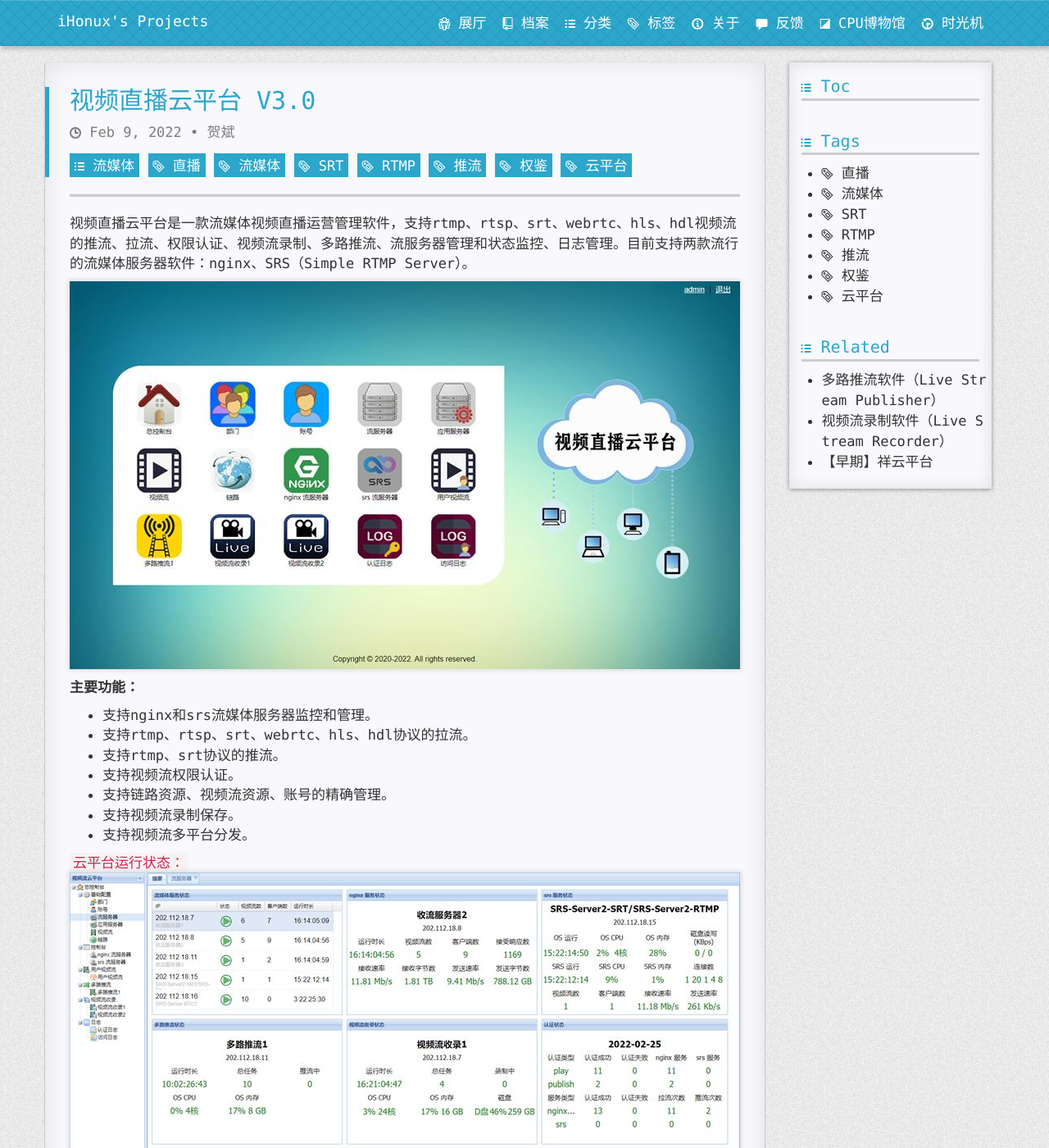
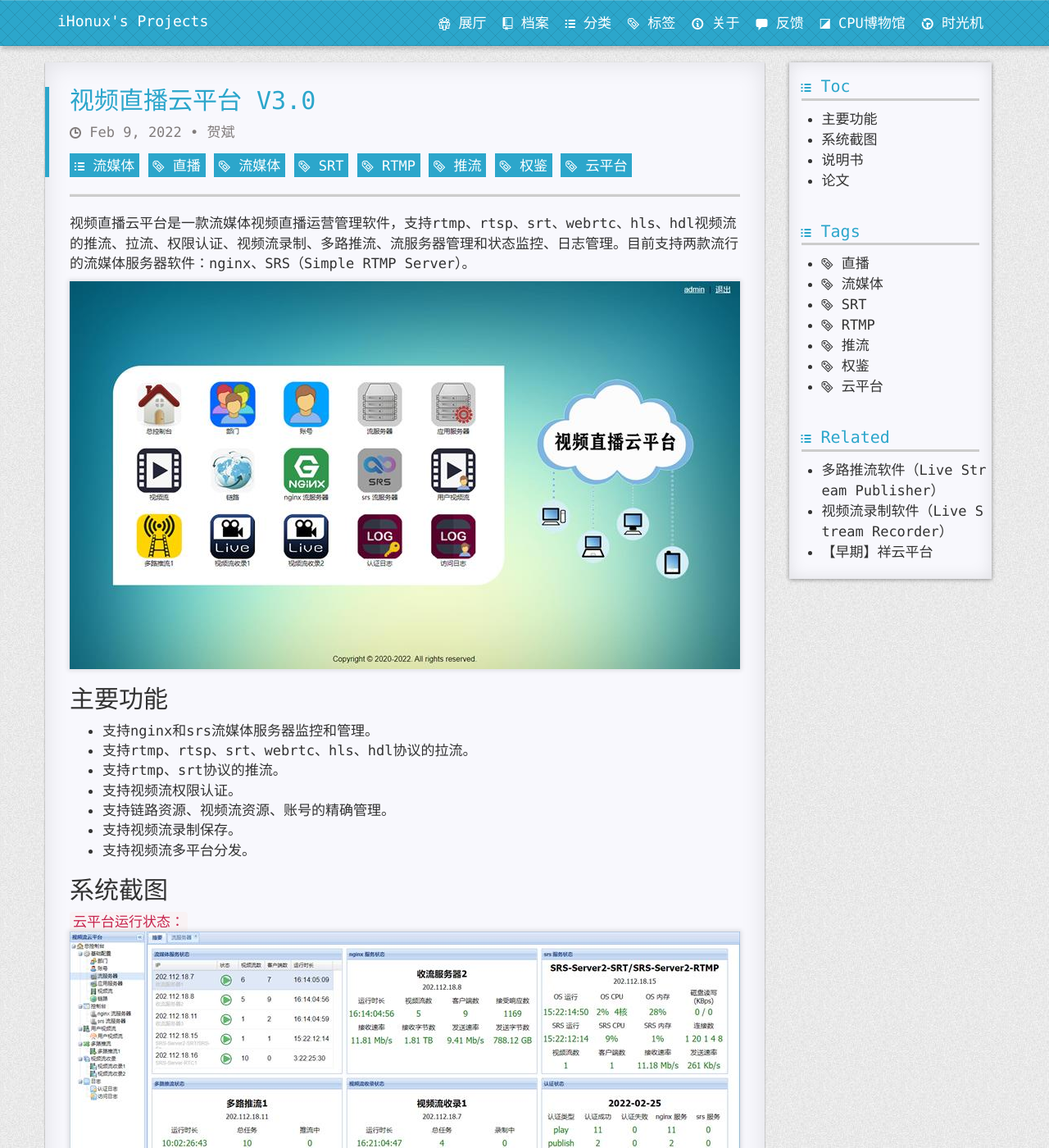
Before and after one commit to fxrj/fxrj.github.io, a Jekyll site: the page built from _posts/2022-02-09-x-cloud-30.md, in a window 1280 px wide and 1400 px high. Shown: the whole window at 82% size. Built offline with Jekyll 4.4.1, drawn with Linux system fonts in a browser that asks for light colours; nearby versions of some CDN libraries; comment, search, counter and statistics services are not loaded.

Commit message:
Update 2022-02-09-x-cloud-30.md

```diff
--- a/_posts/2022-02-09-x-cloud-30.md
+++ b/_posts/2022-02-09-x-cloud-30.md
@@ -15,7 +15,7 @@ categories: 流媒体
     <img src="{{'/small/视频直播云平台V3.0.jpg' | prepend: site.imgrepo }}" alt="视频直播云平台 V3.0" />
 </a>
 
-**主要功能：**
+## 主要功能
 
 - 支持nginx和srs流媒体服务器监控和管理。
 - 支持rtmp、rtsp、srt、webrtc、hls、hdl协议的拉流。
@@ -24,6 +24,8 @@ categories: 流媒体
 - 支持链路资源、视频流资源、账号的精确管理。
 - 支持视频流录制保存。
 - 支持视频流多平台分发。
+
+## 系统截图
 
 `云平台运行状态：`<br/>
 <a data-fancybox="gallery" href="{{'/视频直播云平台V3.0-摘要.png' | prepend: site.imgrepo }}">
@@ -35,9 +37,11 @@ categories: 流媒体
     <img src="{{'/small/视频直播云平台V3.0-用户视频流.jpg' | prepend: site.imgrepo }}" alt="视频直播云平台-用户视频流" />
 </a>
 
----
+## 说明书
 
 [视频直播云平台V3.0说明书][说明书]
+
+## 论文
 
 [论文《电视台视频流管理系统的设计与实现》][论文地址1]
 
```
